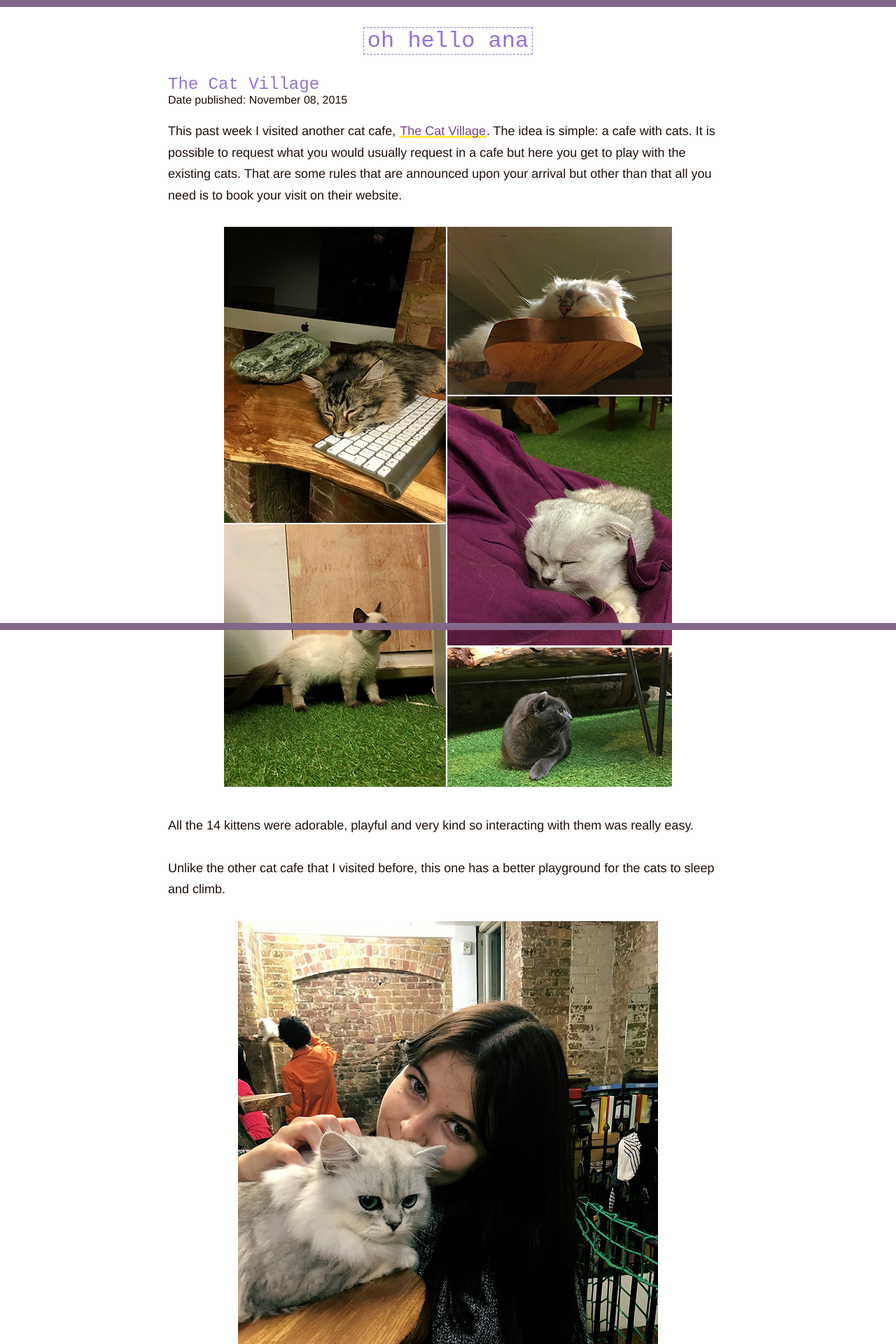
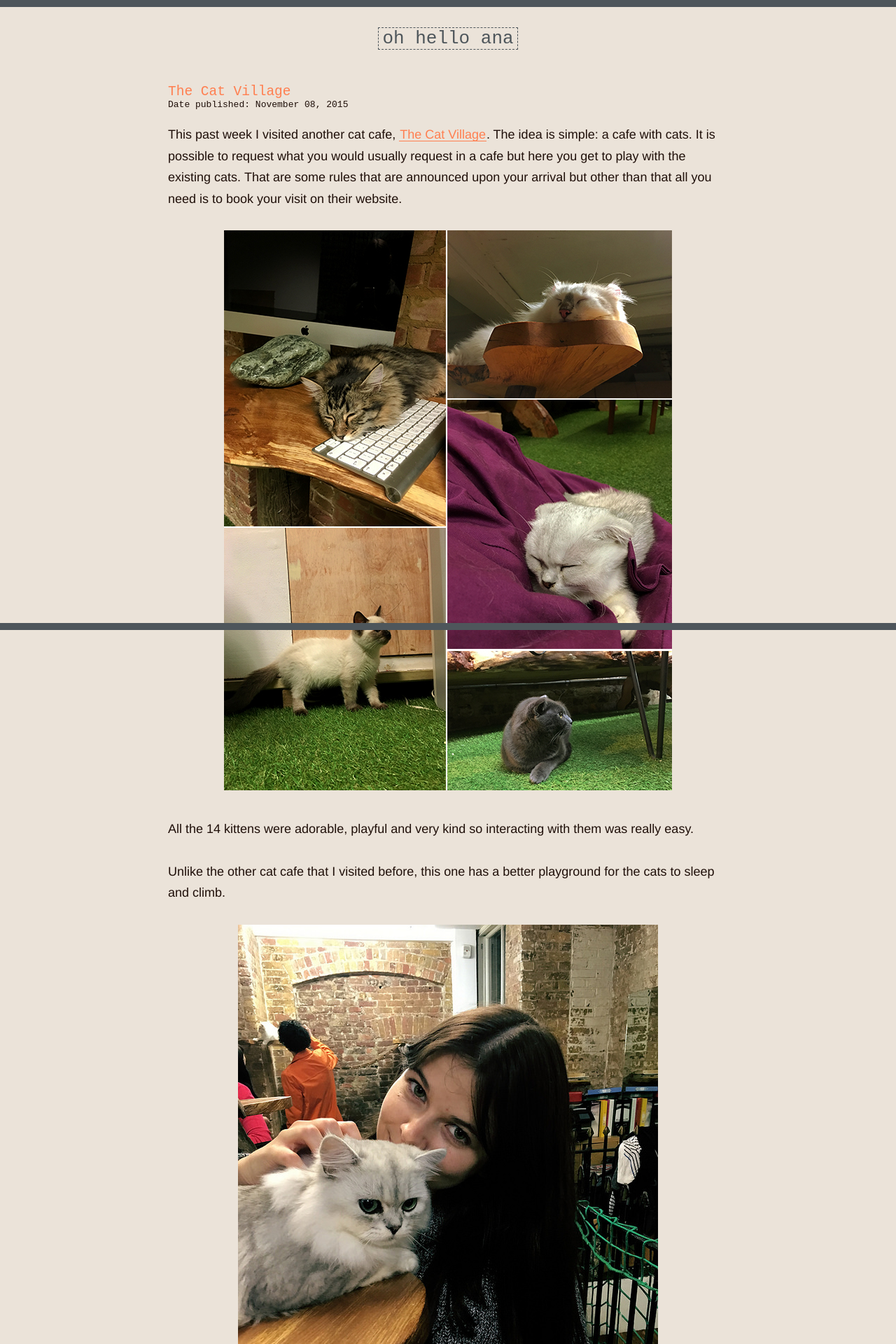
Before and after one commit to ohhelloana/ohhelloana, a Jekyll site: the page built from _posts/2015-11-08-the-cat-village-2.html, in a window 1280 px wide. Shown: the top 1920 px of the page at 70% size. Built offline with Jekyll 4.4.1, drawn with Linux system fonts in a browser that asks for light colours.

Commit message:
Make instagram posts render differently; Push wild brand new layout that is still a WIP but I messed up;

```diff
--- a/_sass/_base.scss
+++ b/_sass/_base.scss
@@ -9,7 +9,7 @@ dl, dd, ol, ul, figure {
 }
 
 body {
-  background-color: white;
+  background-color: #EBE3D9;
   font-family: $body-font-stack;
   color: $body;
 }
@@ -54,19 +54,43 @@ a:active {
   margin-bottom: 50px;
   max-width: 800px;
   margin: 0 auto;
-  padding: 0 10px;
+  padding: 20px 0;
 }
 
 .post-list {
-  display: flex;
-  flex-direction: column;
+  // display: flex;
+  // flex-direction: column;
+
+  display: grid;
+  grid-gap: 10px;
+  grid-template-columns: repeat(auto-fill, minmax(250px,1fr));
+  grid-auto-rows: 200px;
 
   .single-post {
-    padding: 10px;
     list-style: none;
-    margin: 10px;
-    border: 1px dashed;
-    padding: 10px;
+    border-style: dashed;
+    outline-offset: 10px;
+    outline: 1px dashed black;
+    border: 0;
+    grid-row-end: span 1;
+    background-color: darkgray;
+
+    &.instagram {
+      grid-row-end: span 2;
+      outline-offset: 15px;
+      outline: 3px dashed black;
+      background-color: coral;
+    }
+
+    .post-img-thumb {
+      width: 100%;
+    }
+
+    .post-img-content {
+      margin: 0 10px;
+      font-family: monospace;
+      color: white;
+    }
 
     .post-title:hover {
       background-color: $secondary-color;
@@ -96,14 +120,17 @@ a:active {
 
   .post-info {
     word-wrap: break-word;
+    padding: 10px;
   }
 
   .post-meta {
     color: $body;
-    font-family: $body-font-stack;
+    font-family: monospace;
     font-size: 14px;
     text-transform: lowercase;
-    color: black;
+    color: white;
+    background-color: #FF5722;
+    padding: 5px;
   }
 
   .post-title {
@@ -111,3 +138,21 @@ a:active {
     background-color: white;
   }
 }
+
+blockquote {
+  margin: 1.5em 0;
+  padding: 0.5em 10px;
+  quotes: "\201C""\201D""\2018""\2019";
+  color: $third-color;
+}
+blockquote:before {
+  color: $third-color;
+  content: open-quote;
+  font-size: 4em;
+  line-height: 0.1em;
+  margin-right: 0.25em;
+  vertical-align: -0.4em;
+}
+blockquote p {
+  display: inline;
+}
--- a/_sass/_footer.scss
+++ b/_sass/_footer.scss
@@ -1,6 +1,6 @@
 .site-footer {
-  background-color: $secondary-bg-color;
   padding: 20px 10px;
+  font-family: monospace;
 
   .footer-inner-container {
     max-width: 800px;
@@ -8,13 +8,19 @@
     display: flex;
     flex-direction: row;
     flex-wrap: wrap;
-    padding: 0 10px;
+    padding: 7px;
+    border: 3px dashed;
+    border-color: coral;
 
     .profile-img {
       padding: 10px;
       border: 1px dashed;
       width: 100px;
       order: 1;
+      border: 1px dotted;
+      outline-offset: -25px;
+      outline: 3px dashed white;
+
       img{
         object-fit: cover;
         width: 100px;
@@ -24,11 +30,13 @@
     .bio {
       order: 3;
       width: 100%;
-      padding: 10px 0;
+      padding: 0 0 10px 10px;
+      align-self: center;
+      outline-offset: 4px;
+      outline: 3px dashed black;
 
       .greeting {
         color: $body;
-        font-family: $body-font-stack;
         font-size: 14px;
         text-transform: lowercase;
         background-color: black;
@@ -38,6 +46,7 @@
     .links {
       padding: 10px;
       order: 2;
+      align-self: center;
       ul {
         list-style: none;
       }
@@ -45,7 +54,7 @@
     .footer-notes {
       padding: 10px;
       text-align: center;
-      margin: 10px 0;
+      margin: 10px 0 0 0;
       border: 1px dashed;
       width: 100%;
       flex: auto;
@@ -61,7 +70,7 @@
         order: 2;
         width: auto;
         flex: 1;
-        padding: 10px;
+        padding: 0 0 10px 10px;
       }
       .links {
         order: 3;
--- a/_sass/_header.scss
+++ b/_sass/_header.scss
@@ -1,22 +1,22 @@
 .site-header h1 {
   text-align: center;
-  font-family: $headers-font-stack;
+  font-family: monospace;
   font-weight: 100;
   margin: 40px 0 30px 0;
 
   a {
-    color: $main-color;
+    color: $third-color;
     text-decoration: none;
   }
 
   a:hover {
     color: white;
-    background-color: $main-color;
+    background-color: $third-color;
   }
 
 
   .title {
-    border: 1px dashed $main-color;
+    border: 1px dashed $third-color;
     padding: 0 5px;
   }
 }
--- a/_sass/_posts.scss
+++ b/_sass/_posts.scss
@@ -1,10 +1,14 @@
 .post-title, .post-link {
-  font-family: $headers-font-stack;
+  font-family: monospace;
   font-weight: 100;
 }
 
+.post-meta {
+  font-family: monospace;
+}
+
 .post-title {
-  color: $main-color;
+  color: coral;
 }
 
 .post-content {
@@ -18,14 +22,14 @@
   }
 
   a {
-    color: $secondary-color;
+    color: coral;
     text-decoration: none;
-    box-shadow: inset 0 -3px 0 $highlight;
+    box-shadow: inset 0 -1px 0 coral;
     padding: 0 1px 0 1px;
     transition: all .25s ease-in-out;
     &:hover {
       color: black;
-      background-color: $highlight;
+      background-color: coral;
     }
   }
 
@@ -39,7 +43,7 @@
 
   h3 {
     margin: 20px 0;
-    color: $main-color;
+    color: coral;
     font-weight: normal;
   }
 }
--- a/_sass/_variables.scss
+++ b/_sass/_variables.scss
@@ -1,9 +1,9 @@
-$headers-font-stack: "Courier New", Courier, "Lucida Sans Typewriter", "Lucida Typewriter", monospace;
+$headers-font-stack: monospace;
 $body-font-stack: "Helvetica Neue", Helvetica, Arial, sans-serif;
 
 $main-color: #9370db;
 $secondary-color: #77448b;
-$third-color: #826888;
+$third-color: #4E565B;
 $highlight: #ffeb3b;
 $body: #1f0f09;
 
```
Also changed, not shown: _layouts/home.html (+9 -3 lines).
